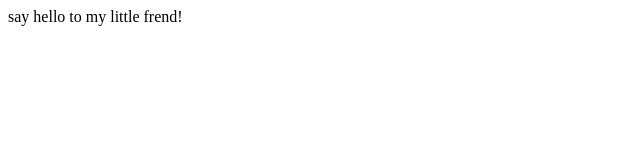
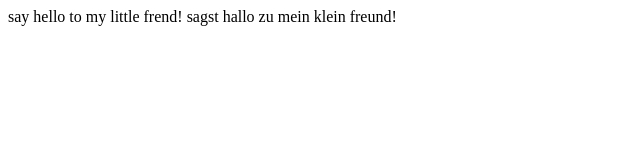
Before and after one commit to NickTolstov/Test, a plain HTML site: page index.html in a window 1280 px wide. Shown: the whole page, without its empty margins (0-640 px from the left). Drawn offline with Linux system fonts and the light colour scheme.

Commit message:
second commit Deutch

```diff
--- a/index.html
+++ b/index.html
@@ -7,5 +7,6 @@
 </head>
 <body>
     say hello to my little frend!
+    sagst hallo zu mein klein freund!
 </body>
 </html>
```
